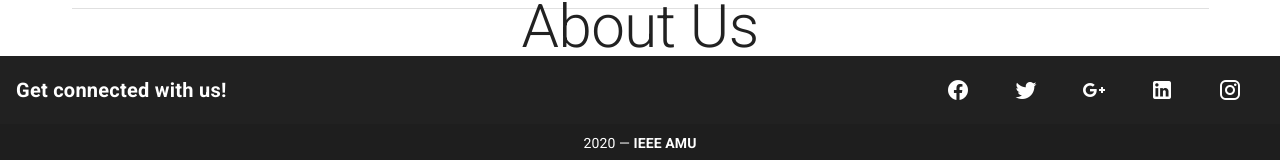
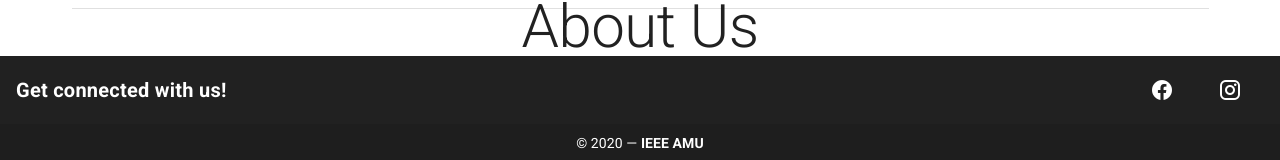
Before and after one commit to ieee-amu/ieee-amu, a Nuxt app: page / in a window 1280 px wide. Shown: the part 638-798 px from the top of the page. Built offline with nearby package versions, Linux system fonts and the light colour scheme.

Commit message:
Remove irrelevant icons from footer

```diff
--- a/layouts/default.vue
+++ b/layouts/default.vue
@@ -38,7 +38,7 @@
         </v-card-title>
 
         <v-card-text class="py-2 white--text text-center">
-          {{ new Date().getFullYear() }} — <strong>IEEE AMU</strong>
+          &copy; {{ new Date().getFullYear() }} — <strong>IEEE AMU</strong>
         </v-card-text>
       </v-card>
     </v-footer>
@@ -49,13 +49,7 @@
 export default {
   data() {
     return {
-      icons: [
-        'mdi-facebook',
-        'mdi-twitter',
-        'mdi-google-plus',
-        'mdi-linkedin',
-        'mdi-instagram'
-      ],
+      icons: ['mdi-facebook', 'mdi-instagram'],
       title: 'IEEE AMU'
     }
   }
```
